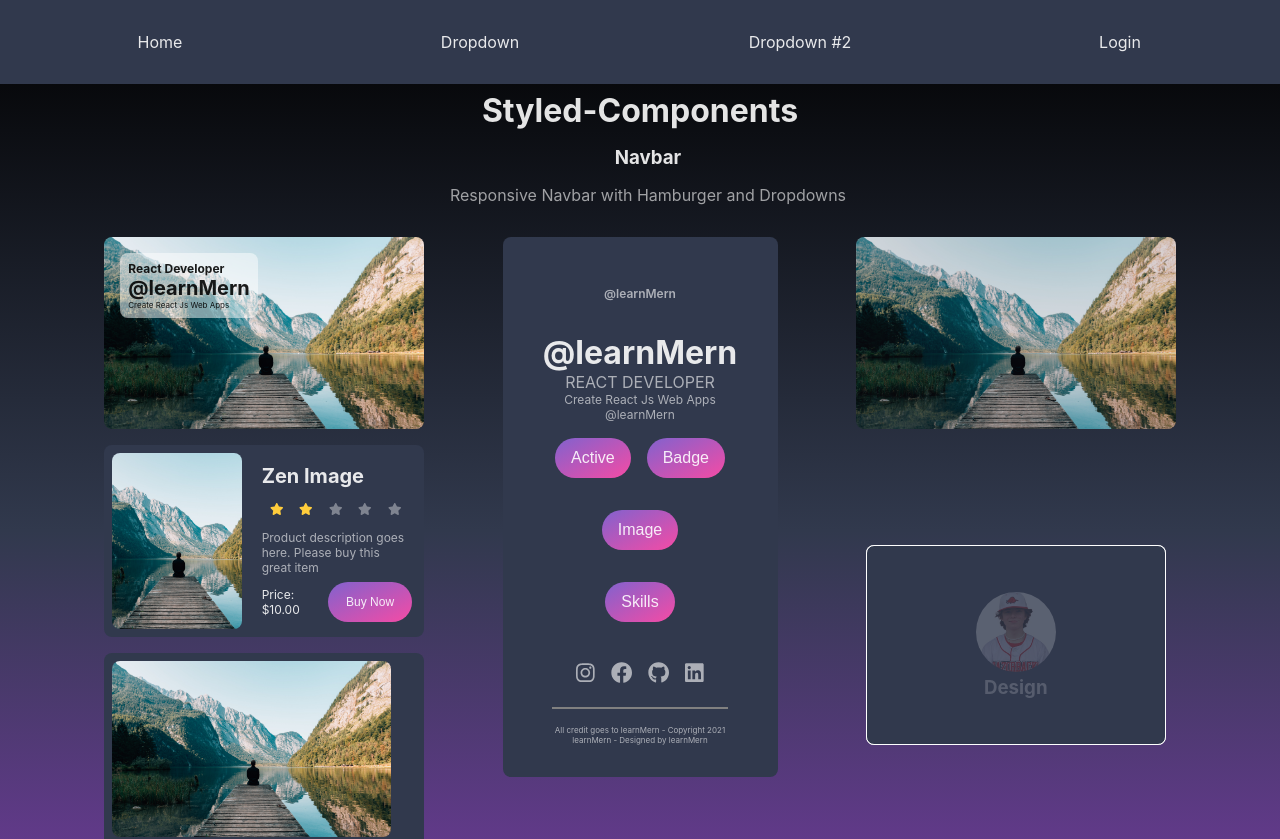
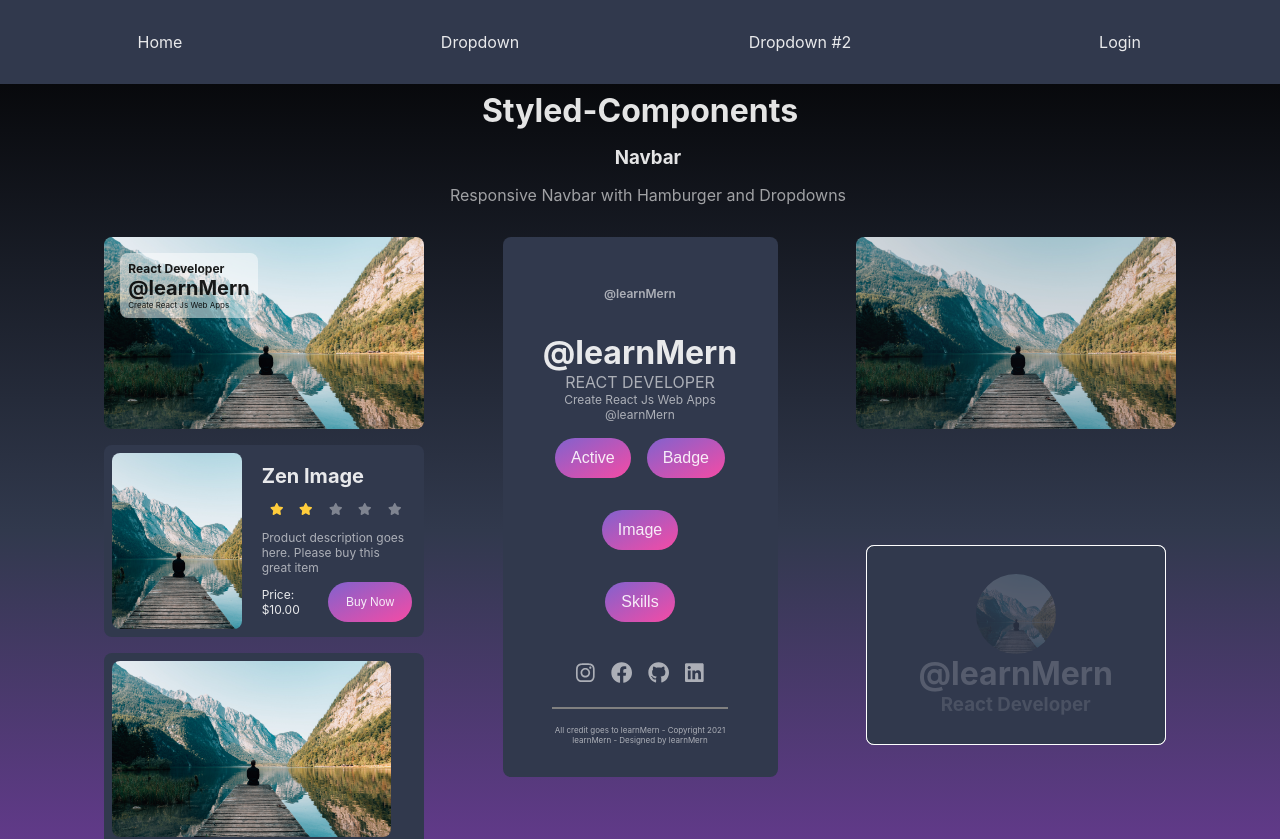
Before and after one commit to robyoung75/Styled-Component-Library, a React (Create React App) app: page / in a window 1280 px wide. Shown: the top 839 px of the page. Built offline with nearby package versions, Linux system fonts and the light colour scheme.

Commit message:
ProductCardSlide defaultProps

```diff
--- a/src/Components/App.js
+++ b/src/Components/App.js
@@ -153,7 +153,10 @@ function App() {
             </StyledWrapper>
             <StyledWrapper padding=".5rem 0">
               {" "}
-              <ProductCardSlide userData={userData} ></ProductCardSlide>
+              <ProductCardSlide
+                userData={userData}
+                src={product.productImage}
+              ></ProductCardSlide>
             </StyledWrapper>
           </StyledWrapper>
         </StyledWrapper>
--- a/src/Components/Library/ComponentStyles/ComponentStyles.js
+++ b/src/Components/Library/ComponentStyles/ComponentStyles.js
@@ -37,12 +37,15 @@ const activeProductCard = css`
   // ProductCardSlide
   ${(props) =>
     props.hover
-      ? "&:hover .face1 {transform: translateY(0); background: linear-gradient(to bottom right, #8162ce, #f54ba5); border-radius: 0.5rem 0.5rem 0 0}"
+      ? "&:hover .productCard__container__card__face1 {transform: translateY(0); background: linear-gradient(to bottom right, #8162ce, #f54ba5); border-radius: 0.5rem 0.5rem 0 0}"
       : null}
-  ${(props) => (props.hover ? "&:hover .content {opacity: 1}" : null)}
   ${(props) =>
     props.hover
-      ? "&:hover .face2 {transform: translateY(0); border-radius: 0 0 0.5rem 0.5rem}"
+      ? "&:hover .productCard__container__card__face1__content {opacity: 1}"
+      : null}
+  ${(props) =>
+    props.hover
+      ? "&:hover .productCard__container__card__face2 {transform: translateY(0); border-radius: 0 0 0.5rem 0.5rem}"
       : null}
 `;
 
@@ -118,12 +121,12 @@ const StyledLabel = styled.label`
 
 const StyledImage = styled.img`
   position: relative;
-  width: ${props => props.width || "100%"};
-  height: ${props => props.height || "100%"};
+  width: ${(props) => props.width || "100%"};
+  height: ${(props) => props.height || "100%"};
   border-radius: ${(props) => props.borderRadius};
   object-fit: cover;
   opacity: ${(props) => props.opacity || "1"};
-  border: ${props => props.border};
+  border: ${(props) => props.border};
 
   ${(props) =>
     props.imgExp ? "&:hover {transform: scale(2); z-index: 1}" : null}
--- a/src/Components/Library/ProductCard/ProductCardFlip.js
+++ b/src/Components/Library/ProductCard/ProductCardFlip.js
@@ -46,7 +46,7 @@ function ProductCardFlip({
         <Title color={primaryColor}>{title}</Title>
         <StyledWrapper isFlex width="80%" margin=".5rem">
           {" "}
-          <StyledP color={secondaryColor}>{body}</StyledP>
+          <StyledP color={secondaryColor} fontSize=".75rem">{body}</StyledP>
         </StyledWrapper>
 
         <Button>Buy Now</Button>
@@ -65,7 +65,7 @@ ProductCardFlip.defaultProps = {
   tertiaryColor: "rgba(255,255,255,.38)",
   title: "Product Title",
   subTitle: "React Developer",
-  body: "Product description goes here. Please buy this great item",
+  body: "Lorem ipsum dolor sit amet, verear fabellas corrumpit vix no, ne has omnis sanctus sensibus, prima nihil meliore ad per. Est cu qualisque persecuti. Autem imperdiet gubergren sed ne, an.",
   price: "$10.00",
 };
 
--- a/src/Components/Library/ProductCard/ProductCardSlide.js
+++ b/src/Components/Library/ProductCard/ProductCardSlide.js
@@ -1,4 +1,5 @@
 import React from "react";
+import Button from "../Button/Button";
 
 // Styled Components
 import {
@@ -6,83 +7,117 @@ import {
   StyledP,
   StyledWrapper,
   SubTitle,
+  Title,
 } from "../ComponentStyles/ComponentStyles";
 
-function ProductCardSlide({ primaryColor, background, width, height, userData }) {
+function ProductCardSlide({
+  // image
+  src,
+  imageHeight,
+  imageWidth,
+  borderRadiusImage,
+
+  // colors
+  primaryColor,
+  secondaryColor,
+  tertiaryColor,
+  cardBackground,
+  dropdownBackground,
+
+  // Styles
+  width,
+  height,
+  padding,
+  fontSize,
+  transition,
+  border,
+
+  // flexStyles
+  justifyContent,
+  alignItems,
+
+  // textData
+  body,
+  title,
+  subTitle,
+  buttonTxt,
+}) {
   return (
+    <StyledWrapper className="productCardSlide">
       <StyledWrapper
-      className="container"
+        className="productCardSlide__container"
         position="relative"
-      // background="red"
         isFlex
       >
         <StyledWrapper
-        className="card"
+          className="productCard__container__card"
           position="relative"
           cursor="pointer"
           hover
         >
           <StyledWrapper
-          className="face1"
+            className="productCard__container__card__face1"
             width={width}
             height={height}
-          transition="0.5s"
+            transition={transition}
             position="relative"
-          background={background}
+            background={cardBackground}
             isFlex
-          justifyContent="center"
-          alignItems="center"
+            justifyContent={justifyContent}
+            alignItems={alignItems}
             zIndex="1"
-          transform="translateY(100px)"
-          borderRadius="0.5rem"
-          border="1px solid background"
+            transform="translateY(50%)"
+            borderRadius={"0.5rem"}
+            border={border}
           >
-          <StyledWrapper className="content" opacity="0.2" transition="0.5s">
+            <StyledWrapper
+              className="productCard__container__card__face1__content"
+              opacity="0.2"
+              transition={transition}
+              isFlex
+              flexDirection="column"
+              justifyContent={justifyContent}
+              alignItems={alignItems}
+            >
               <StyledImage
-              src={userData.userImage}
-              height="80px"
-              width="80px"
-              borderRadius="50%"
-
+                src={src}
+                height={imageHeight}
+                width={imageWidth}
+                borderRadius={borderRadiusImage}
               />
-            <SubTitle textAlign="center" color={primaryColor}>Design</SubTitle>
+              <Title color={primaryColor}>{title}</Title>
+              <SubTitle textAlign="center" color={secondaryColor}>
+                {subTitle}
+              </SubTitle>
             </StyledWrapper>
           </StyledWrapper>
 
           <StyledWrapper
-          className="face2"
+            className="productCard__container__card__face2"
             width={width}
             height={height}
-          transition="0.5s"
+            transition={transition}
             position="relative"
-          background="#fff"
+            background={dropdownBackground}
             isFlex
-          justifyContent="center"
-          alignItems="center"
-          padding="20px"
-          boxSizing="border-box"
+            justifyContent={justifyContent}
+            alignItems={alignItems}
+            padding={padding}
             boxShadow="0 20px 50px rgba(0,0,0,0.8)"
-          transform="translateY(-100px)"
-          borderRadius="0.5rem"
+            transform="translateY(-50%)"
+            borderRadius={"0.5rem"}
           >
-          <StyledWrapper className="content" transition="0.5s">
-            <StyledP margin="0" padding="0">
-              Lorem ipsum dolor sit amet consectetur adipisicing elit. Quas cum
-              cumque minus iste veritatis provident at.
+            <StyledWrapper
+              className="productCard__container__card__face2__content"
+              transition={transition}
+            >
+              <StyledP fontSize={fontSize} padding={padding}>
+                {body}
               </StyledP>
-            <a
-              href="#"
-              style={{
-                margin: "15px 0 0",
-                display: "inline-block",
-                textDecoration: "none",
-                color: "black",
-                padding: "5px",
-                border: "1px solid grey",
-              }}
-            >
-              Read More
-            </a>
+              <Button margin="1rem .5rem 0 .5rem" fontSize={fontSize}>
+                {buttonTxt}
+              </Button>
+            </StyledWrapper>
           </StyledWrapper>
         </StyledWrapper>
       </StyledWrapper>
@@ -91,10 +126,35 @@ function ProductCardSlide({ primaryColor, background, width, height, userData })
 }
 
 ProductCardSlide.defaultProps = {
+  // colors
   primaryColor: "rgba(255,255,255,.89)",
-  background: "#31394d",
+  secondaryColor: "rgba(255,255,255,.6)",
+  tertiaryColor: "rgba(255,255,255,.38)",
+  cardBackground: "#31394d",
+  dropdownBackground: "rgba(255,255,255,.89)",
+
+  // styles
   width: "300px",
   height: "200px",
+  padding: "0.5rem",
+  fontSize: ".75rem",
+  transition: "0.5s",
+  border: "1px solid background",
+
+  // flexStyles
+  justifyContent: "center",
+  alignItems: "center",
+
+  // image
+  imageWidth: "80px",
+  imageHeight: "80px",
+  borderRadiusImage: "50%",
+
+  // textData
+  title: "@learnMern",
+  subTitle: "React Developer",
+  buttonTxt: "Learn More",
+  body: "Lorem ipsum dolor sit amet, verear fabellas corrumpit vix no, ne has omnis sanctus sensibus, prima nihil meliore ad per. Est cu qualisque persecuti. Autem imperdiet gubergren sed ne, an.",
 };
 
 export default ProductCardSlide;
```
Lines whose indentation alone changed are shown as unchanged.
